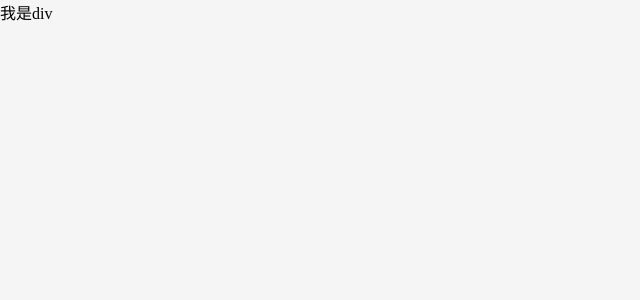
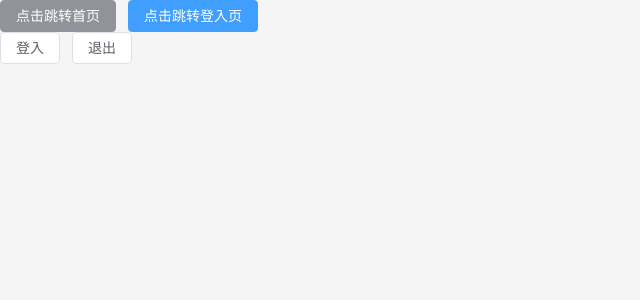
Before and after one commit to userbrocade/vue3-staggerer, a Vue app: page / in a window 1280 px wide. Before the commit this address had no page. Shown: the top 300 px of the page, without its empty margins (0-640 px from the left). Built offline with nearby package versions, Linux system fonts and the light colour scheme.

Commit message:
独立化pinia

```diff
--- a/package.json
+++ b/package.json
@@ -13,6 +13,7 @@
     "lint-staged": "lint-staged"
   },
   "dependencies": {
+    "element-plus": "^2.7.3",
     "pinia": "^2.1.7",
     "vue": "^3.4.21",
     "vue-router": "^4.3.0"
@@ -25,8 +26,11 @@
     "eslint-plugin-vue": "^9.23.0",
     "husky": "^8.0.0",
     "lint-staged": "^15.2.2",
+    "pinia-plugin-persistedstate": "^3.2.1",
     "prettier": "^3.2.5",
     "sass": "^1.77.1",
+    "unplugin-auto-import": "^0.17.6",
+    "unplugin-vue-components": "^0.27.0",
     "vite": "^5.2.8"
   },
   "lint-staged": {
--- a/src/App.vue
+++ b/src/App.vue
@@ -1,7 +1,27 @@
-<script setup></script>
+<script setup>
+// 导入路由
+import { useRoute, useRouter } from 'vue-router'
+// 导入 User
+import { useUserStore } from '@/stores/pinia'
+// 获取路由对象
+const router = useRouter()
+// 获取路由参数
+const route = useRoute()
+
+const storeuser = useUserStore()
+
+const skiplogin = () => {
+  console.log(router, route)
+  router.push('/login')
+}
+</script>
 
 <template>
-  <div>我是div</div>
+  <el-button type="info" @click="$router.push('/Home')">点击跳转首页</el-button>
+  <el-button type="primary" @click="skiplogin">点击跳转登入页</el-button>
+  <div>{{ storeuser.Token }}</div>
+  <el-button @click="storeuser.setToken('faebrjibefijbos')">登入</el-button>
+  <el-button @click="storeuser.removeToken()">退出</el-button>
 </template>
 
 <style scoped></style>
--- a/src/main.js
+++ b/src/main.js
@@ -1,12 +1,11 @@
 import { createApp } from 'vue'
-import { createPinia } from 'pinia'
+import pinia from '@/stores/pinia' // 导入独立化pinia
 import App from './App.vue'
 import router from './router'
 import '@/assets/main.scss'
 
 const app = createApp(App)
 
-app.use(createPinia())
+app.use(pinia)
 app.use(router)
-
 app.mount('#app')
--- a/src/router/index.js
+++ b/src/router/index.js
@@ -1,6 +1,7 @@
 import { createRouter, createWebHistory } from 'vue-router'
 
 const router = createRouter({
+  // createWebHistory 配置路由模式和指向
   history: createWebHistory(import.meta.env.BASE_URL),
   routes: []
 })
--- /dev/null
+++ b/src/stores/modules/UserStore.js
@@ -0,0 +1,27 @@
+// 引入
+import { defineStore } from 'pinia'
+import { ref } from 'vue'
+
+export const useUserStore = defineStore(
+  'big-user',
+  () => {
+    const Token = ref('') // 登入权证
+
+    const setToken = (newvalue) => {
+      Token.value = newvalue // 存储
+    }
+
+    const removeToken = () => {
+      Token.value = '' // 删除
+    }
+
+    return {
+      Token,
+      setToken,
+      removeToken
+    }
+  },
+  {
+    persist: true // 持久化
+  }
+)
--- /dev/null
+++ b/src/stores/pinia.js
@@ -0,0 +1,10 @@
+import { createPinia } from 'pinia' // pinia状态工具
+import persist from 'pinia-plugin-persistedstate' // pinia持久化
+
+const pinia = createPinia()
+pinia.use(persist)
+
+export default pinia
+
+// 中转导出模块
+export * from './modules/UserStore'
--- a/vite.config.js
+++ b/vite.config.js
@@ -1,11 +1,22 @@
 import { fileURLToPath, URL } from 'node:url'
-
 import { defineConfig } from 'vite'
 import vue from '@vitejs/plugin-vue'
+import AutoImport from 'unplugin-auto-import/vite'
+import Components from 'unplugin-vue-components/vite'
+import { ElementPlusResolver } from 'unplugin-vue-components/resolvers'
 
 // https://vitejs.dev/config/
 export default defineConfig({
-  plugins: [vue()],
+  plugins: [
+    vue(),
+    AutoImport({
+      resolvers: [ElementPlusResolver()]
+    }),
+    Components({
+      resolvers: [ElementPlusResolver()]
+    })
+  ],
+  base: '/',
   resolve: {
     alias: {
       '@': fileURLToPath(new URL('./src', import.meta.url))
```
Also changed, not shown: 1 other file (tests, documents, lock files or other folders).
